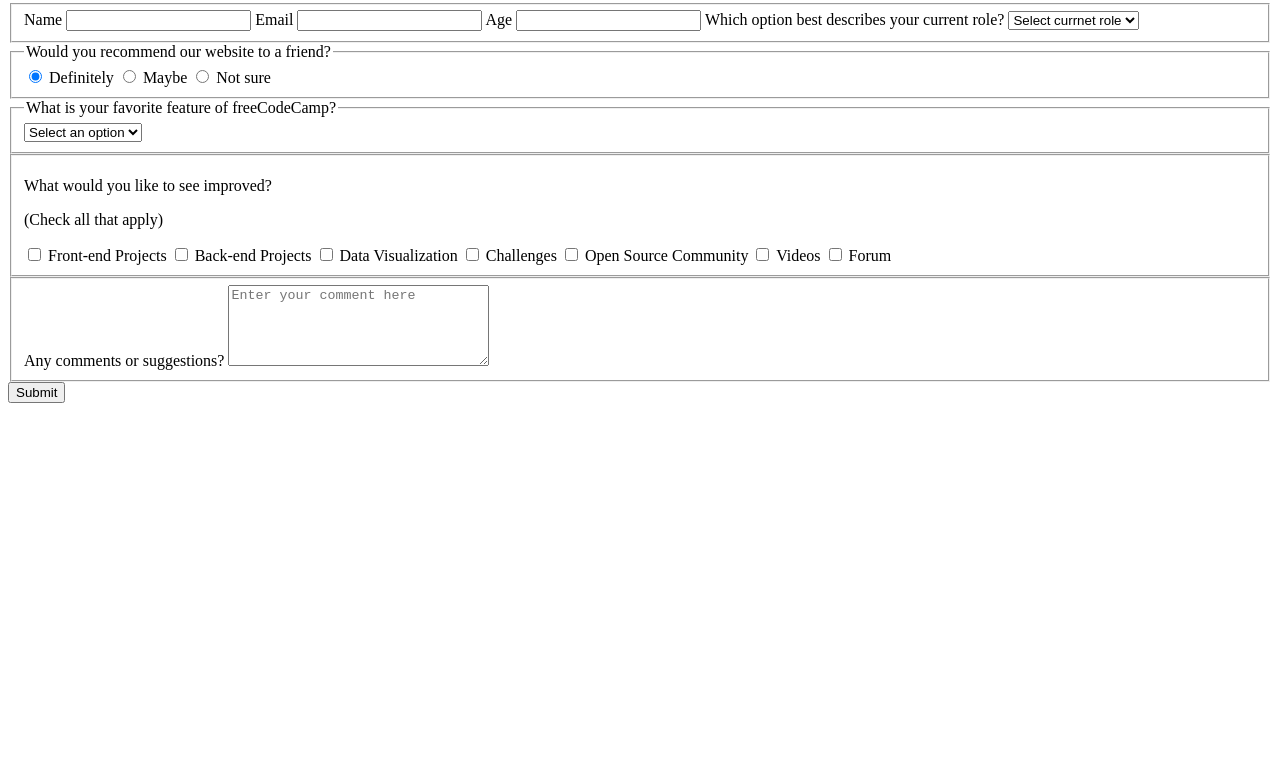
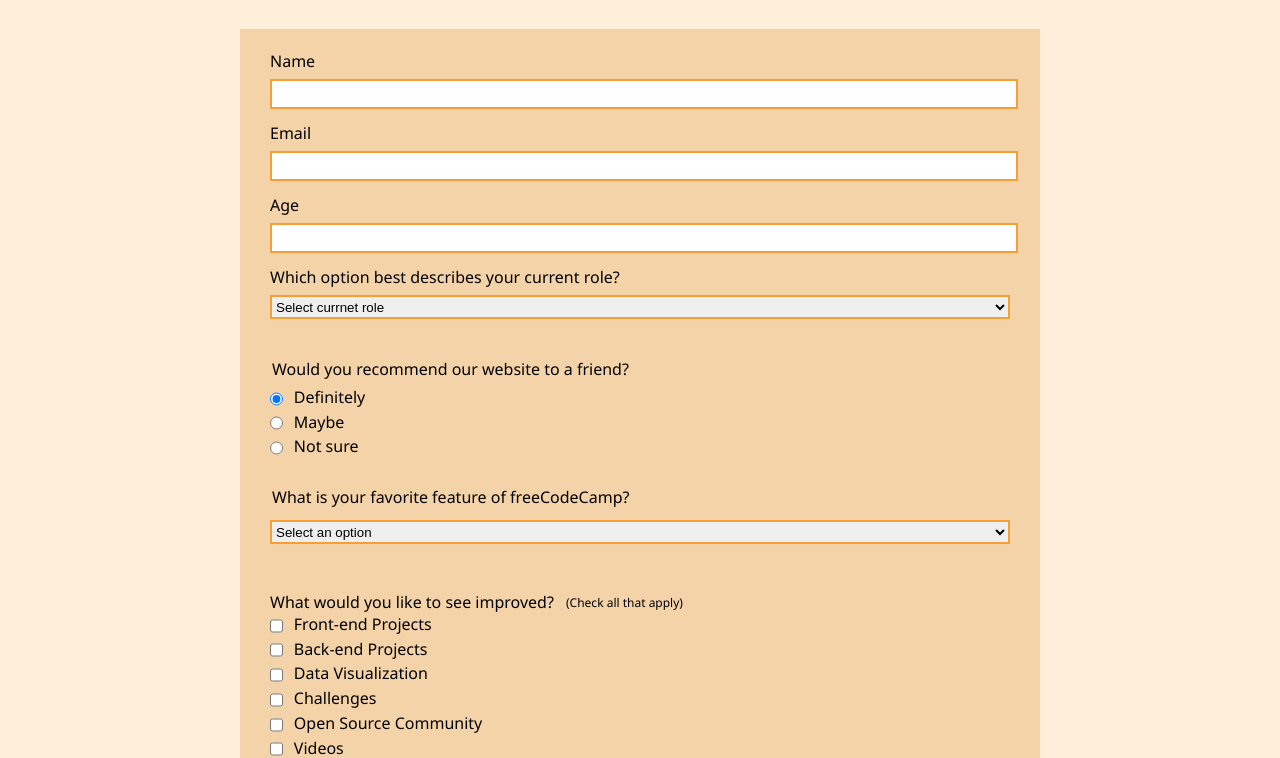
Before and after one commit to BassimAliDurzi/Survey-Form, a plain HTML site: page index.html in a window 1280 px wide. Shown: the part 111-869 px from the top of the page. Before the commit the page ends 800 px from the top, so only its background shows below. Drawn offline with Linux system fonts and the light colour scheme.

Commit message:
Apply CSS style on the web page

```diff
--- a/index.html
+++ b/index.html
@@ -7,7 +7,7 @@
     <title>Survey Form</title>
   </head>
   <h1>Survey Form</h1>
-  <p>Thank you for taking the time to help us improve the platform</p>
+  <p id="msg">Thank you for taking the time to help us improve the platform</p>
   <form action="www.surveyform.com">
     <fieldset>
         <label for="name">Name <input type="text" id="name" required/></label>
@@ -25,9 +25,9 @@
       </fieldset>
       <fieldset>
         <legend>Would you recommend our website to a friend?</legend>
-        <label for="definitely"><input type="radio" id="definitely" value="definitely" name="recommendation" checked> Definitely</label>
-        <label for="maybe"><input type="radio" id="maybe" value="maybe" name="recommendation"> Maybe</label>
-        <label for="not-sure"><input type="radio" id="not-sure" value="not-sure" name="recommendation"> Not sure</label>
+        <label for="definitely"><input class="inline" type="radio" id="definitely" value="definitely" name="recommendation" checked> Definitely</label>
+        <label for="maybe"><input class="inline" type="radio" id="maybe" value="maybe" name="recommendation"> Maybe</label>
+        <label for="not-sure"><input class="inline" type="radio" id="not-sure" value="not-sure" name="recommendation"> Not sure</label>
       </fieldset>
       <fieldset>
         <legend>What is your favorite feature of freeCodeCamp?</legend>
@@ -42,15 +42,15 @@
         </label>
       </fieldset>
       <fieldset>
-        <p>What would you like to see improved?</p>
-        <p>(Check all that apply)</p>
-        <label for="frontend"><input type="checkbox" id="frontend"> Front-end Projects</label>
-        <label for="backend"><input type="checkbox" id="backend"> Back-end Projects</label>
-        <label for="data-visualization"><input type="checkbox" id="data-visualization"> Data Visualization</label>
-        <label for="challenges"><input type="checkbox" id="challenges"> Challenges</label>
-        <label for="open-source"><input type="checkbox" id="open-source"> Open Source Community</label>
-        <label for="videos"><input type="checkbox" id="videos"> Videos</label>
-        <label for="forum"><input type="checkbox" id="forum"> Forum</label>
+        <p class="inline">What would you like to see improved?</p>
+        <p class="inline" id="msg2">(Check all that apply)</p>
+        <label for="frontend"><input class="inline" type="checkbox" id="frontend"> Front-end Projects</label>
+        <label for="backend"><input class="inline" type="checkbox" id="backend"> Back-end Projects</label>
+        <label for="data-visualization"><input class="inline" type="checkbox" id="data-visualization"> Data Visualization</label>
+        <label for="challenges"><input class="inline" type="checkbox" id="challenges"> Challenges</label>
+        <label for="open-source"><input class="inline" type="checkbox" id="open-source"> Open Source Community</label>
+        <label for="videos"><input class="inline" type="checkbox" id="videos"> Videos</label>
+        <label for="forum"><input class="inline" type="checkbox" id="forum"> Forum</label>
       </fieldset>
       <fieldset>
         <label for="comments">Any comments or suggestions?
--- a/style.css
+++ b/style.css
@@ -0,0 +1,68 @@
+body {
+    font-family: 'Segoe UI', Tahoma, Geneva, Verdana, sans-serif;
+    font-size: 16px;
+    background-color: rgba(255, 228, 196, 0.623);
+}
+
+h1, p {
+    text-align: center;
+}
+
+h1 {
+    color: blue;
+}
+
+#msg {
+    font-style: italic;
+    font-weight: bold;
+    margin-bottom: 2em;
+}
+
+form {
+    background-color: rgb(245, 211, 169);
+    max-width: 800px;
+    min-width: 300px;
+    width: 60vw;
+    margin: 0 auto;
+    padding: 1rem;
+}
+
+fieldset {
+    display: block;
+    margin-bottom: 1em;
+    border: none;
+
+}
+
+input, select, textarea {
+    width: 100%;
+    height: 3vh;
+    margin:0.5em 0 1em 0;
+    border: 2px solid rgb(247, 159, 52);
+}
+
+textarea {
+    height: 100px;
+}
+
+.inline {
+    display: inline;
+    width: unset;
+    vertical-align: middle;
+    margin: 0 0.5em 0 0;
+}
+
+label {
+    display: block;
+}
+
+#msg2 {
+    font-size: 0.75em;
+}
+
+input[type='submit'] {
+    display: block;
+    width: 50%;
+    margin: auto;
+    font-weight: bold;
+}
```
